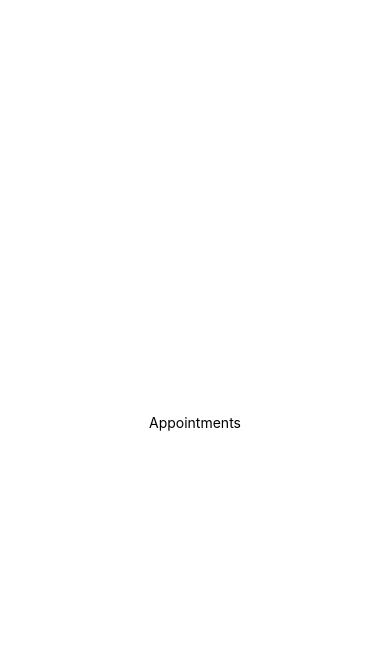
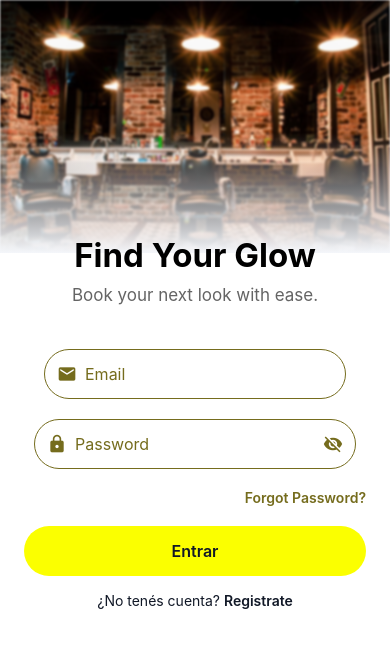
Before and after one commit to MatiasOrtizF/appointments, a React Native app: screen / in a window 390 px wide. Shown: the top 648 px of the page. Built offline with nearby package versions, Linux system fonts and the light colour scheme.

Commit message:
add login screen

```diff
--- a/App.tsx
+++ b/App.tsx
@@ -1,12 +1,10 @@
 import { StatusBar } from 'expo-status-bar';
 import { StyleSheet, Text, View } from 'react-native';
+import { LoginScreen } from './src/shared/auth/LoginScreen';
 
 export default function App() {
   return (
-    <View style={styles.container}>
-      <Text>Appointments</Text>
-      <StatusBar style="auto" />
-    </View>
+    <LoginScreen/>
   );
 }
 
--- a/package.json
+++ b/package.json
@@ -9,7 +9,9 @@
     "web": "expo start --web"
   },
   "dependencies": {
+    "@expo/vector-icons": "^15.0.3",
     "expo": "~54.0.0",
+    "expo-linear-gradient": "~15.0.8",
     "expo-status-bar": "~55.0.4",
     "react": "19.2.0",
     "react-dom": "19.2.0",
--- a/src/shared/auth/LoginScreen.tsx
+++ b/src/shared/auth/LoginScreen.tsx
@@ -0,0 +1,197 @@
+import React, { useState } from "react";
+import { KeyboardAvoidingView, Platform, View, Text, TextInput, TouchableOpacity, StyleSheet, Image } from "react-native";
+import { colors } from "../../theme/Colors";
+import { MaterialIcons } from "@expo/vector-icons";
+import { LinearGradient } from "expo-linear-gradient";
+
+type LoginScreenProps = {
+    onLogin?: (email: string, password: string) => void;
+};
+
+export const LoginScreen: React.FC<LoginScreenProps> = ({ onLogin }) => {
+    const [email, setEmail] = useState("");
+    const [password, setPassword] = useState("");
+    const [secure, setSecure] = useState(true)
+
+    const handleLogin = () => {
+        if (!email || !password) {
+            console.log("Campos vacíos");
+            return;
+        }
+
+        onLogin?.(email, password);
+        console.log("Login:", email, password);
+    };
+
+
+    return (
+        <KeyboardAvoidingView
+            style={{ flex: 1 }}
+            behavior={Platform.OS === "ios" ? "padding" : undefined}
+        >
+            <View style={styles.header}>
+                <Image
+                    source={require('../../../assets/img_header_login.jpg')}
+                    style={styles.image}
+                    resizeMode="cover"
+                    blurRadius={1}
+                />
+
+                <LinearGradient
+                    colors={['transparent', '#f4f6fa']}
+                    style={styles.gradient}
+                />
+
+            </View>
+
+            <View style={styles.content}>
+
+                <Text style={styles.title}>Find Your Glow</Text>
+
+                <Text style={styles.subTitle}>Book your next look with ease.</Text>
+
+                <View style={styles.inputContainer}>
+                    <MaterialIcons name="email" size={20} color={colors.secondary} />
+
+                    <TextInput
+                        placeholder="Email"
+                        placeholderTextColor={colors.secondary}
+                        value={email}
+                        onChangeText={setEmail}
+                        autoCapitalize="none"
+                        keyboardType="email-address"
+                        style={styles.input}
+                    />
+                </View>
+
+                <View style={styles.inputContainer}>
+                    {/* Icono candado izquierda */}
+                    <MaterialIcons name="lock" size={20} color={colors.secondary} />
+
+                    <TextInput
+                        placeholder="Password"
+                        placeholderTextColor={colors.secondary}
+                        value={password}
+                        onChangeText={setPassword}
+                        secureTextEntry={secure}
+                        style={styles.input}
+                    />
+
+                    {/* Ojo derecha */}
+                    <TouchableOpacity onPress={() => setSecure(!secure)}>
+                        <MaterialIcons
+                            name={secure ? 'visibility-off' : 'visibility'}
+                            size={20}
+                            color={colors.secondary}
+                        />
+                    </TouchableOpacity>
+                </View>
+
+                <View style={styles.linkContainer}>
+                    <TouchableOpacity onPress={() => console.log("ir al recovery password")}>
+                        <Text style={styles.linkForgoPassword}>Forgot Password?</Text>
+                    </TouchableOpacity>
+                </View>
+
+                <TouchableOpacity style={styles.button} onPress={handleLogin}>
+                    <Text style={styles.buttonText}>Entrar</Text>
+                </TouchableOpacity>
+
+                <View style={{ flexDirection: 'row' }}>
+                    <Text style={styles.linkRegister}>¿No tenés cuenta? </Text>
+                    <TouchableOpacity onPress={() => console.log("ir al signup")}>
+                        <Text style={[styles.linkRegister, { fontWeight: "600" }]}>Registrate</Text>
+                    </TouchableOpacity>
+                </View>
+
+            </View>
+        </KeyboardAvoidingView>
+    )
+}
+
+const styles = StyleSheet.create({
+    container: {
+        flex: 1,
+        backgroundColor: "#f4f6fa",
+        justifyContent: "center",
+        alignItems: 'center',
+        padding: 24,
+    },
+    header: {
+        position: 'absolute', // 🔑 saca la imagen del layout
+        top: 0,
+        width: '100%',
+        height: '30%',
+    },
+
+    image: {
+        width: '100%',
+        height: '100%',
+    },
+    gradient: {
+        position: 'absolute',
+        bottom: 0,
+        width: '100%',
+        height: 120,
+    },
+    content: {
+        flex: 1,                  // ocupa toda la pantalla
+        justifyContent: 'center', // centro vertical REAL
+        alignItems: 'center',     // centro horizontal
+        padding: 24,
+    },
+
+    title: {
+        fontSize: 33,
+        fontWeight: "700",
+        marginBottom: 10
+    },
+    subTitle: {
+        color: colors.textSecondary,
+        fontSize: 17,
+        marginBottom: 24,
+    },
+    input: {
+        flex: 1,
+        marginLeft: 8,
+        color: colors.textPrimary,
+        fontSize: 16,
+    },
+    inputContainer: {
+        flexDirection: 'row',
+        alignItems: 'center',
+        borderWidth: 1,
+        borderColor: colors.secondary,
+        borderRadius: 50,
+        paddingHorizontal: 12,
+        height: 50,
+        marginTop: 20,
+    },
+    button: {
+        width: '100%',
+        backgroundColor: colors.primary,
+        height: 50,
+        borderRadius: 50,
+        justifyContent: "center",
+        alignItems: "center",
+    },
+    buttonText: {
+        color: colors.textPrimary,
+        fontWeight: "600",
+        fontSize: 16,
+    },
+    linkContainer: {
+        width: '100%',
+        alignItems: 'flex-end',
+    },
+    linkForgoPassword: {
+        color: colors.secondary,
+        marginVertical: 20,
+        fontWeight: 600
+    },
+    linkRegister: {
+        color: colors.textPrimary,
+        marginTop: 16,
+        fontSize: 14,
+    },
+});
--- /dev/null
+++ b/src/theme/Colors.ts
@@ -0,0 +1,12 @@
+export const colors = {
+  primary: '#fbff00',        // violeta / azul
+  secondary: 'rgb(117, 108, 29)',      // verde
+  background: '#FFFFFF',
+  surface: '#F9FAFB',
+
+  textPrimary: '#111827',
+  textSecondary: '#646464',
+
+  error: '#EF4444',
+  success: '#16A34A',
+}
```
Also changed, not shown: assets/img_header_login.jpg (added), 1 other file (tests, documents, lock files or other folders).
